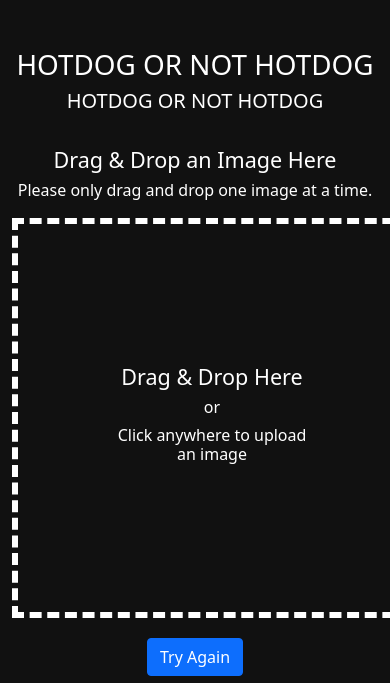
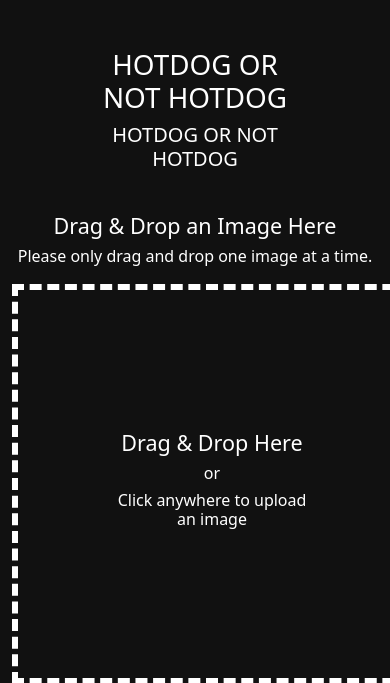
Before and after one commit to waqas117/dhhte-Hotdog-Not-Hotdog-Guided-Project, a Flask app: page / in a window 390 px wide. Shown: the top 683 px of the page. Run offline with Flask 2, Linux system fonts and the light colour scheme; some libraries are stand-ins or nearby versions.

Commit message:
Update index.html
Updated app name and description appearance on web app.

```diff
--- a/app/templates/index.html
+++ b/app/templates/index.html
@@ -3,8 +3,8 @@
 <link rel="stylesheet" href="{{ url_for('static', filename='css/index.css')}}">
 <html>
   <div class="container pt-5">
-    <div class="row">
-      <div class="col-sm-12 text-center text-white" class="instructions">
+    <div class="row" style="display: flex;flex-direction: column;align-items: center;">
+      <div class="col-sm-12 text-center text-white" class="instructions" style="max-width: 55%;">
        <h1>{{project_name}}</h1>
       <h5>{{project_description}}</h5>
       </div>
@@ -12,7 +12,7 @@
     <div class="spacer10"></div>
     <div class="row">
       <div class="col-sm-12 text-center text-white" class="instructions">
-        <h4 class="pt-3">Drag & Drop an Image Here</h4>
+        <h4 class="pt-4">Drag & Drop an Image Here</h4>
         <h6>Please only drag and drop one image at a time.</h6>
       </div>
     </div>
```
